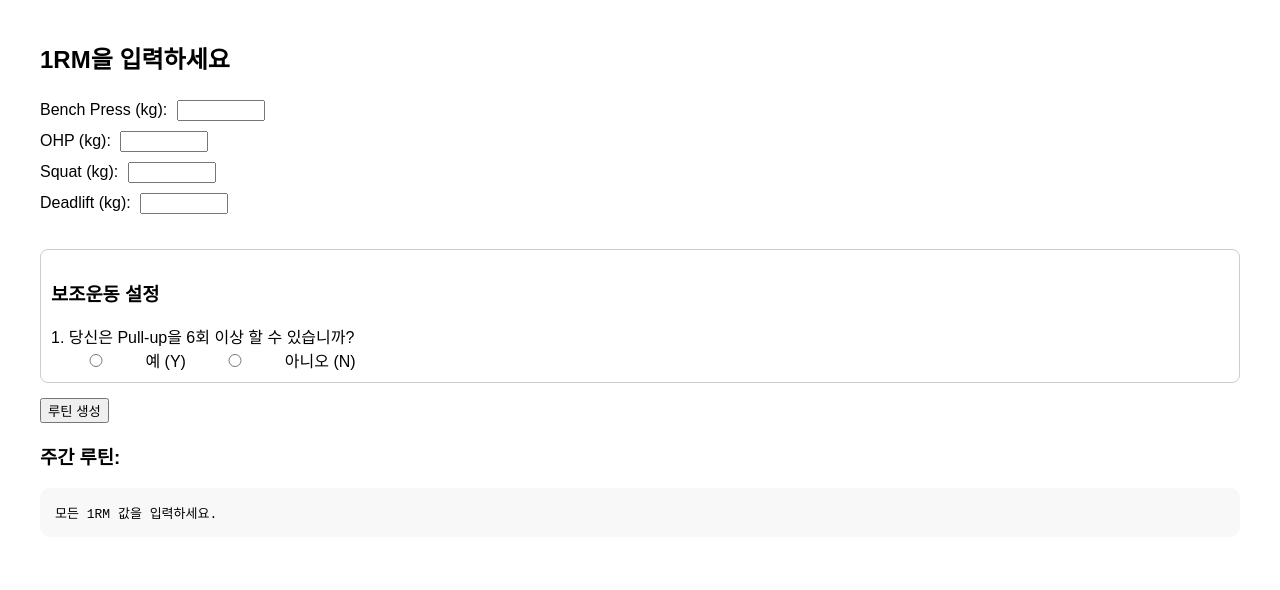
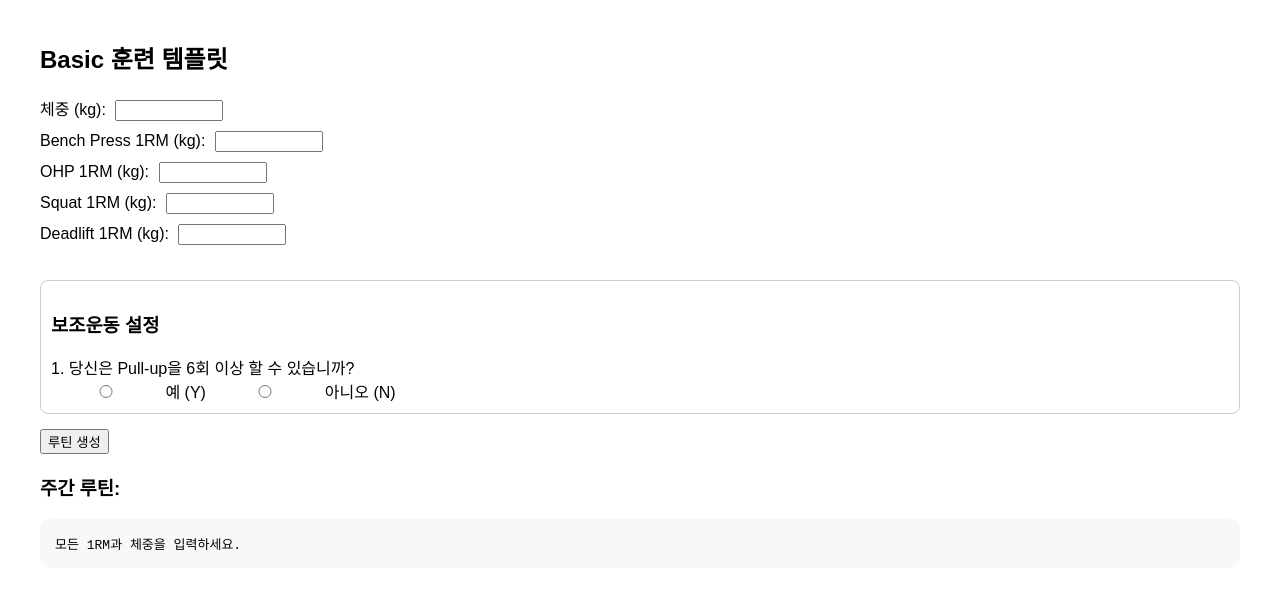
Before and after one commit to Unknown-Frog-c7/pilot-test, a plain HTML site: page index.html in a window 1280 px wide. Both pictures are taken after a click on the button "루틴 생성". Drawn offline with Linux system fonts and the light colour scheme.

Commit message:
Add files via upload

```diff
--- a/index.html
+++ b/index.html
@@ -2,21 +2,23 @@
 <html lang="ko">
 <head>
   <meta charset="UTF-8">
-  <title>3x5 루틴 생성기</title>
+  <title>Basic 훈련 템플릿</title>
   <style>
     body { font-family: sans-serif; margin: 40px; }
-    input, select { margin: 5px; width: 80px; }
+    input, select { margin: 5px; width: 100px; }
     button { margin-top: 15px; }
     pre { background: #f8f8f8; padding: 15px; border-radius: 10px; white-space: pre-wrap; }
     .section { margin-top: 30px; padding: 10px; border: 1px solid #ccc; border-radius: 8px; }
   </style>
 </head>
 <body>
-  <h2>1RM을 입력하세요</h2>
-  <label>Bench Press (kg): <input type="number" id="bp" /></label><br />
-  <label>OHP (kg): <input type="number" id="ohp" /></label><br />
-  <label>Squat (kg): <input type="number" id="squat" /></label><br />
-  <label>Deadlift (kg): <input type="number" id="deadlift" /></label><br />
+  <h2>Basic 훈련 템플릿</h2>
+
+  <label>체중 (kg): <input type="number" id="bodyweight" /></label><br />
+  <label>Bench Press 1RM (kg): <input type="number" id="bp" /></label><br />
+  <label>OHP 1RM (kg): <input type="number" id="ohp" /></label><br />
+  <label>Squat 1RM (kg): <input type="number" id="squat" /></label><br />
+  <label>Deadlift 1RM (kg): <input type="number" id="deadlift" /></label><br />
 
   <div class="section">
     <h3>보조운동 설정</h3>
@@ -36,15 +38,15 @@
     }
 
     function generate() {
+      const bodyweight = parseFloat(document.getElementById("bodyweight").value);
       const bp = parseFloat(document.getElementById("bp").value);
       const ohp = parseFloat(document.getElementById("ohp").value);
       const squat = parseFloat(document.getElementById("squat").value);
       const deadlift = parseFloat(document.getElementById("deadlift").value);
-
       const pullupAnswer = document.querySelector('input[name="pullup"]:checked');
 
-      if (isNaN(bp) || isNaN(ohp) || isNaN(squat) || isNaN(deadlift)) {
-        document.getElementById("output").textContent = "모든 1RM 값을 입력하세요.";
+      if ([bp, ohp, squat, deadlift, bodyweight].some(v => isNaN(v))) {
+        document.getElementById("output").textContent = "모든 1RM과 체중을 입력하세요.";
         return;
       }
 
@@ -56,7 +58,7 @@
       const bp_mon = roundToHalf(bp * 0.8);
       const bp_thu = roundToHalf(bp * 0.87);
       const ohp_mon = roundToHalf(ohp * 0.65);
-      const ohp_thu = roundToHalf(ohp_mon + 2); // 1~2.5kg 중간값
+      const ohp_thu = roundToHalf(ohp_mon + 2);
 
       const squat_tue = roundToHalf(squat * 0.8);
       const squat_fri = roundToHalf(squat * 0.87);
@@ -67,12 +69,14 @@
       // 보조운동 설정
       let pullMon = "";
       let pullThu = "";
+      const accessoryWeight = roundToHalf(bodyweight * 0.4);
 
       if (pullupAnswer.value === "yes") {
         pullMon = "Pull-up: 4x5–10";
         pullThu = "Pull-up: 4x5–10";
       } else {
-        const alt = Math.random() < 0.5 ? "Machine Pull-down: 3x12" : "T-Bar Row: 3x10";
+        const alt = Math.random() < 0.5 ? `Machine Pull-down: 3x12 @ ${accessoryWeight}kg`
+                                       : `T-Bar Row: 3x10 @ ${accessoryWeight}kg`;
         pullMon = alt;
         pullThu = alt;
       }
```
